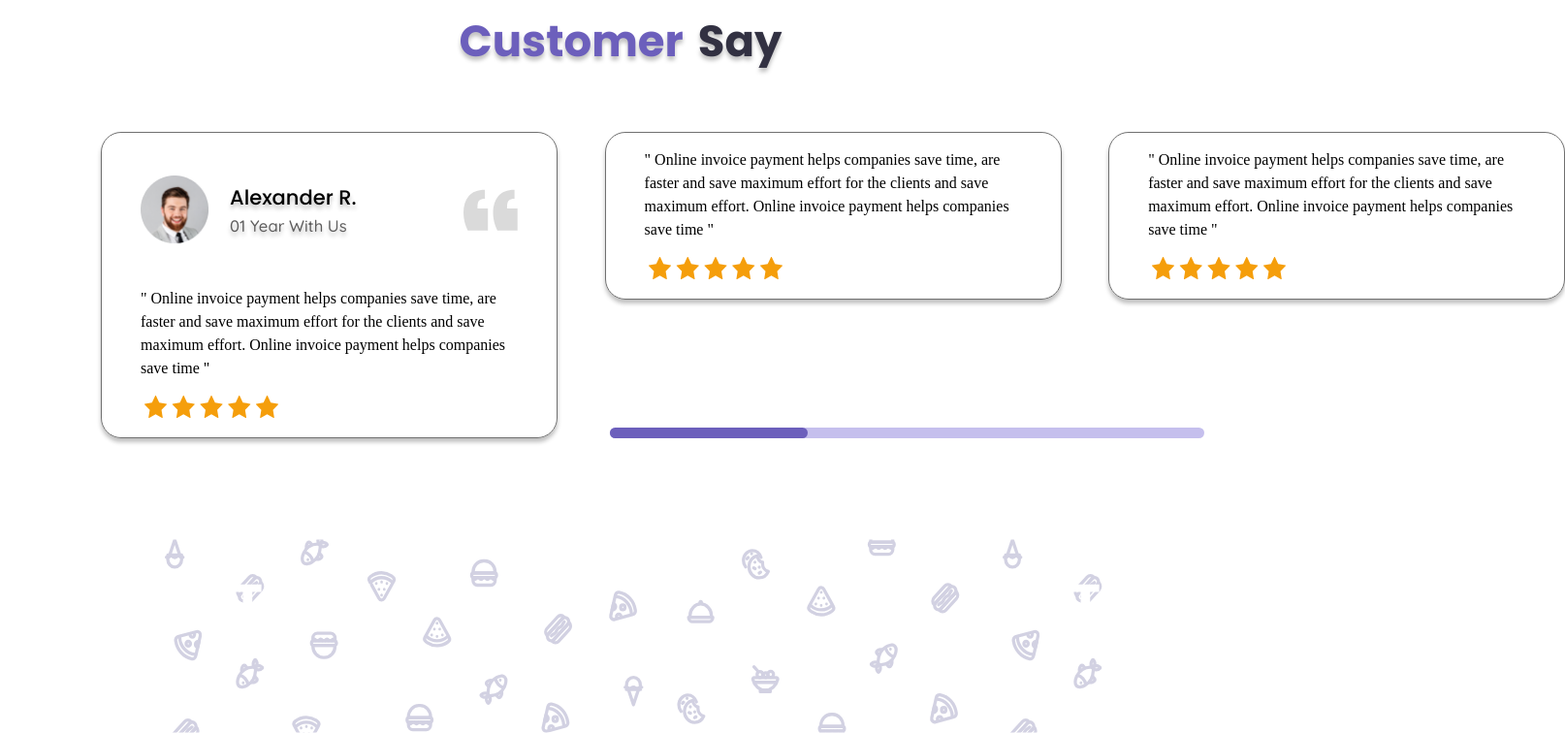
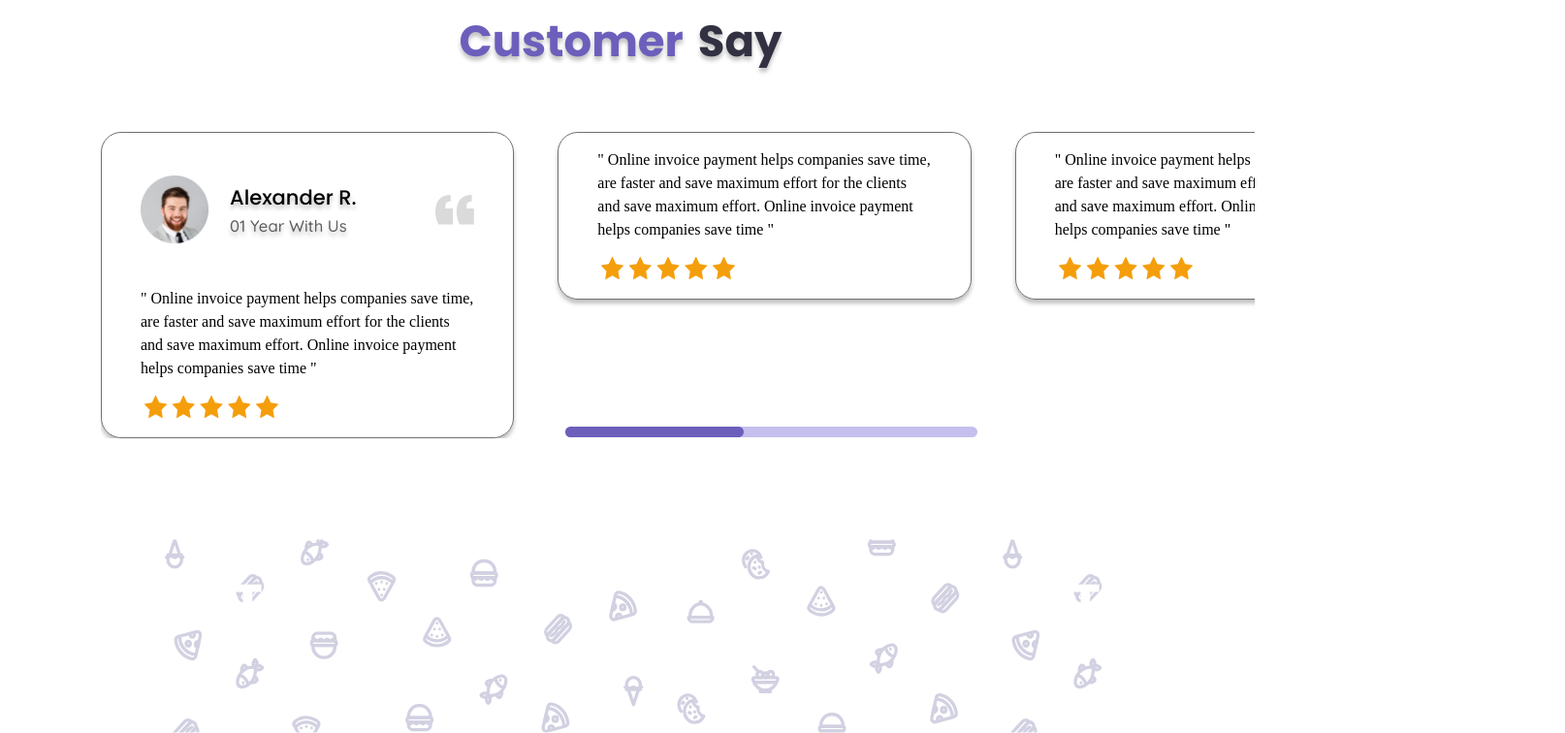
Before and after one commit to NikolayNiko/pet1, a plain HTML site: page index.html in a window 1280 px wide. Shown: the part 4315-5071 px from the top of the page at 97% size, 1614 px wide, since content can reach past the window. Drawn offline with Linux system fonts and the light colour scheme; files whose address does not match are found by name.

Commit message:
05 10 24 23-42

```diff
--- a/VAR1/styles/_globals.scss
+++ b/VAR1/styles/_globals.scss
@@ -2,6 +2,7 @@ body {
     // @include fluid-text(18, 16);
     color: var(--color-black);
     background-color: var(--color-white);
+    overflow-x: hidden;
 
 }
 
--- a/VAR1/styles/blocks/_customer.scss
+++ b/VAR1/styles/blocks/_customer.scss
@@ -1,4 +1,9 @@
 .customer {
+    width: 100%;
+    height: auto;
+    position: relative;
+    //
+
     &__title {
         @include flex-center;
         column-gap: 15px;
@@ -28,21 +33,23 @@
         @include flex-center;
         justify-content: space-between;
         align-items: flex-start;
-        width: 118%;
+        width: 93%;
         left: 104px;
+        // margin-left: 100px;
         position: absolute;
+        overflow: hidden;
 
         & > *:first-child::before{
             content: "";
             display: inline-block;
             margin-left: 15px;
-            width: calc(31.2% * 1.3);
+            width: 100%;
             height: 11px;
             border-radius: 50px;
             background-color: var(--color-fiolet-light);
             position: absolute;
             bottom: 0;
-            left: calc(31.2% + 54px - 15px);
+            left: calc(100% + 54px - 15px);
 
             @include mobile {
                 left: 0;
@@ -56,13 +63,13 @@
             content: "";
             display: inline-block;
             margin-left: 15px;
-            width: calc(31.2% * 1.3 / 3);
+            width: calc(100% * 1.3 / 3);
             height: 11px;
             border-radius: 50px;
             background-color: var(--color-fiolet);
             position: absolute;
             bottom: 0;
-            left: calc(31.2% + 54px - 15px);
+            left: calc(100% + 54px - 15px);
 
             @include mobile {
                 left: 0;
@@ -73,9 +80,20 @@
 
         }
 
+        & > *:nth-child(3){
+            // position: relative;
+            margin-right: -15%;
+            // transform: translateX(50%);
+            // right: -20%;
+        }
+
+        @include tablet {
+            left: 75px;
+        }
+
         @include mobile {
 
-
+            width: 100%;
 
             & > *:nth-child(2),
             & > *:nth-child(3){
@@ -91,8 +109,13 @@
             border-radius: 21px;
             border: 0.01px solid #707070;
             box-shadow: 0 4px 4px rgba(0, 0, 0, 0.2509803922);
-            width: 31.2%;
+            // width: 31.2%;
+            flex: 1 1 16%;
+            position: relative;
+            margin-right: 45px;
+
             box-shadow: 0 4px 4px #00000040;
+            // overflow-x: hidden;
 
             @include tablet {
                 border-radius: 15px;
@@ -100,6 +123,8 @@
 
             @include mobile {
                 width: 62%;
+                flex: auto;
+                margin-right: 130px;
             }
 
 
@@ -132,10 +157,14 @@
 
             &-name {
                 font-family: var(--font-family-poppins);
-                    font-size: 21px;
-                    font-weight: 500;
+                font-size: 21px;
+                font-weight: 500;
+                text-shadow: 0 4px 4px #00000040;
 
-                    text-shadow: 0 4px 4px #00000040;
+                @include tablet {
+                    font-size: 15px;
+                }
+
             }
 
             &-time_with_us {
@@ -144,6 +173,16 @@
                 font-weight: 500;
                 color: var(--color-dark2);
                 text-shadow: 0 4px 4px #00000040;
+
+                @include tablet {
+                    font-size: 12px;
+                }
+
+            }
+
+            &-image_right {
+                width: 41px;
+                height: 31px;
             }
 
             &-stars {
--- a/VAR1/styles/blocks/proba1.scss
+++ /dev/null
@@ -1,129 +0,0 @@
-.customer {
-    &__title {
-        @include flex-center;
-        column-gap: 15px;
-        font-size: 45px;
-        font-weight: 700;
-        font-family: var(--font-family-poppins);
-        line-height: 26px;
-        color: var(--color-black2);
-        margin: 116px auto 80px;
-        text-shadow: 0 4px 4px #00000040;
-
-        &-span {
-            color: var(--color-fiolet-text);
-        }
-
-        @include tablet {
-            font-size: 32px;
-            margin: 82px auto 56px;
-        }
-
-        @include mobile {
-            font-size: 30px;
-        }
-    }
-
-    &__list {
-        @include flex-center;
-        justify-content: space-between;
-        align-items: flex-start;
-        width: 118%;
-        left: 104px;
-        position: absolute;
-
-        & > *:first-child::before {
-            content: "";
-            display: inline-block;
-            margin-left: 15px;
-            width: calc(31.2% * 1.3);
-            height: 11px;
-            border-radius: 50px;
-            background-color: var(--color-fiolet-light);
-            position: absolute;
-            bottom: 0;
-            left: calc(31.2% + 54px - 15px);
-
-            @include mobile {
-                left: 0;
-            }
-        }
-
-        & > *:first-child::after {
-            content: "";
-            display: inline-block;
-            margin-left: 15px;
-            width: calc(31.2% * 1.3 / 3);
-            height: 11px;
-            border-radius: 50px;
-            background-color: var(--color-fiolet);
-            position: absolute;
-            bottom: 0;
-            left: calc(31.2% + 54px - 15px);
-
-            @include mobile {
-                left: 0;
-                margin-left: 0;
-                bottom: -50px;
-            }
-        }
-
-        @include mobile {
-            & > *:nth-child(2),
-            & > *:nth-child(3) {
-                display: none;
-            }
-        }
-
-        &-item {
-            @include flex-center;
-            flex-direction: column;
-            border-radius: 21px;
-            width: 31.2%;
-            box-shadow: 0 4px 4px #00000040;
-
-            @include tablet {
-                border-radius: 15px;
-            }
-
-            &-top {
-                @include flex-center;
-                width: 100%;
-                padding: 44px 40px 28px;
-            }
-
-            &-face {
-                margin: 0 auto;
-            }
-
-            &-name-time {
-                @include flex-center;
-                flex-direction: column;
-                align-items: start;
-                width: 100%;
-                margin-left: 21px;
-            }
-
-            &-name {
-                font-family: var(--font-family-poppins);
-                font-size: 21px;
-                font-weight: 500;
-                text-shadow: 0 4px 4px #00000040;
-            }
-
-            &-time_with_us {
-                font-family: var(--font-family-quicksand);
-                font-size: 16.7px;
-                font-weight: 500;
-                color: var(--color-dark2);
-                text-shadow: 0 4px 4px #00000040;
-            }
-
-            &-stars {
-                align-self: flex-start;
-                margin-left: 44px;
-                margin-bottom: 20px;
-            }
-        }
-    }
-}
--- a/index.html
+++ b/index.html
@@ -638,7 +638,7 @@
 
         </section>
         <div class="line-gray2 menudishes-line-gray2"></div>
-        <section class="customer container">
+        <section class="customer content">
             <h3 class="customer__title"><span class="customer__title-span">Customer</span>Say</h3>
             <ul class="customer__list">
                 <li class="customer__list-item"
```
Also changed, not shown: VAR1/styles/css/styles.css, 1 other file.
